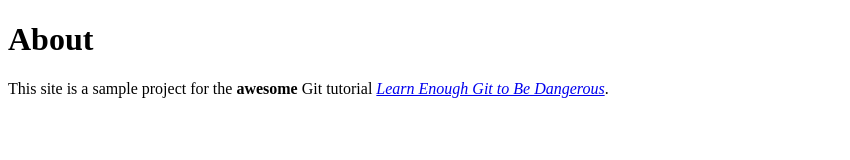
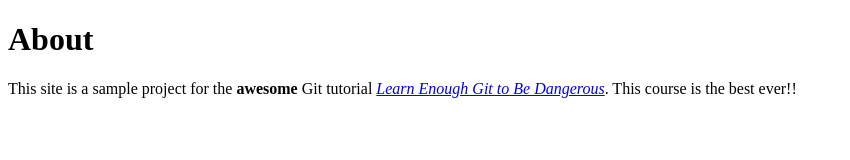
Before and after one commit to kress2m1/RubySite, a plain HTML site: page about.html in a window 1280 px wide. Shown: the whole page, without its empty margins (0-850 px from the left). Drawn offline with Linux system fonts and the light colour scheme.

Commit message:
Bob added text about course greatness

```diff
--- a/about.html
+++ b/about.html
@@ -9,6 +9,8 @@
       This site is a sample project for the <strong>awesome</strong>
       Git tutorial <a href="http://learnenough.com/git-tutorial"><em>Learn
         Enough Git to Be Dangerous</em></a>.
+
+        This course is the best ever!!
     </p>
   </body>
 </html>
```
